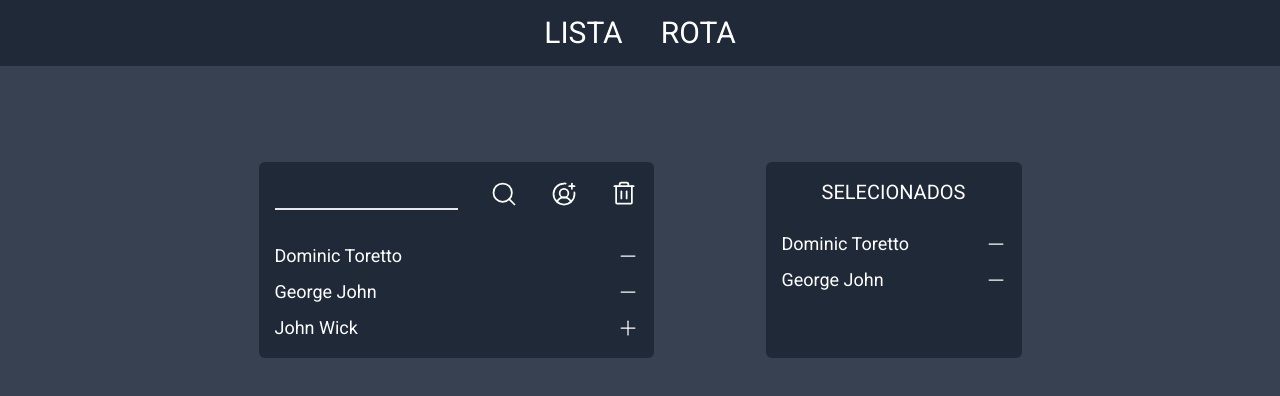
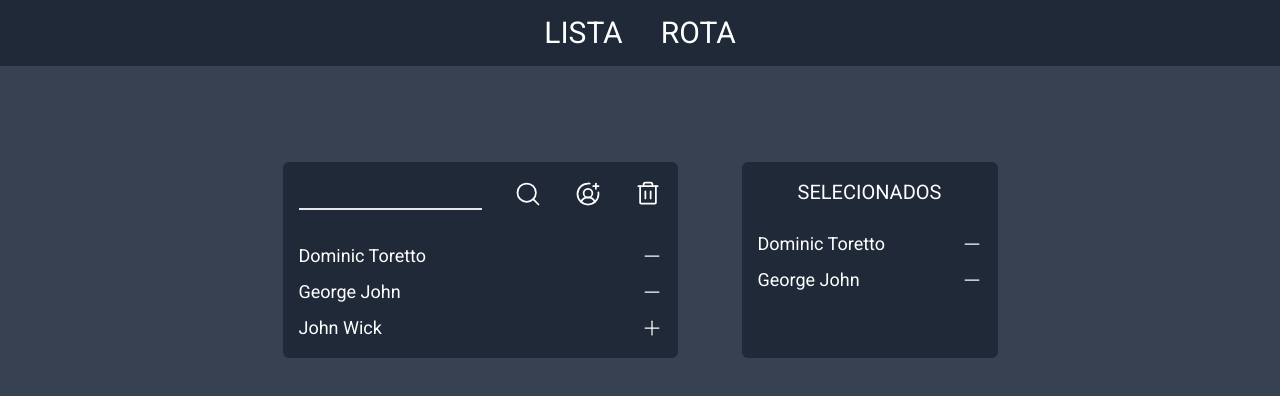
Before and after one commit to rodrigocitadin/cleaning-router, a Next.js app: page / in a window 1280 px wide. Shown: the top 396 px of the page. Built offline with nearby package versions, Linux system fonts and the light colour scheme.

Commit message:
stopping for now, brb

```diff
--- a/app/page.tsx
+++ b/app/page.tsx
@@ -5,7 +5,7 @@ import MinusIcon from "@/app/icons/MinusIcon";
 export default function Home() {
   return (
     <main>
-      <div className="flex gap-28 align-top justify-center mt-24">
+      <div className="flex gap-16 align-top justify-center mt-24">
         <div className="flex flex-col bg-gray-800 rounded-md p-4">
           <ListInputs />
           <div className="flex flex-col mt-8 gap-2 align-middle">
```
